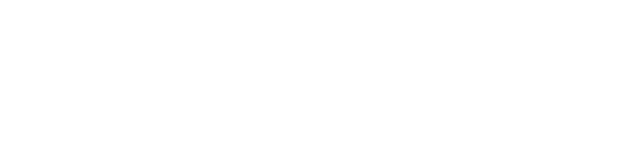
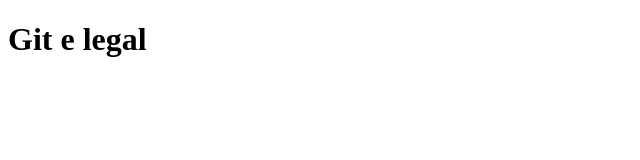
Before and after one commit to LucasAraujoDeSa/ModuloGIT, a plain HTML site: page index.html in a window 1280 px wide. Shown: the whole page, without its empty margins (0-640 px from the left). Drawn offline with Linux system fonts and the light colour scheme.

Commit message:
tudo revirado

```diff
--- a/index.css
+++ b/index.css
@@ -0,0 +1 @@
+dddd
--- a/index.html
+++ b/index.html
@@ -1,9 +1,9 @@
 <!DOCTYPE html>
 <html>
 <head>
-	<title></title>
+	<title>ddd</title>
 </head>
 <body>
-
+	<h1>Git e legal</h1>
 </body>
 </html>
```
Also changed, not shown: 1 other file.
